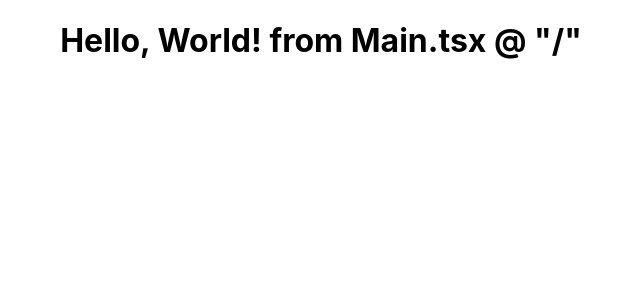
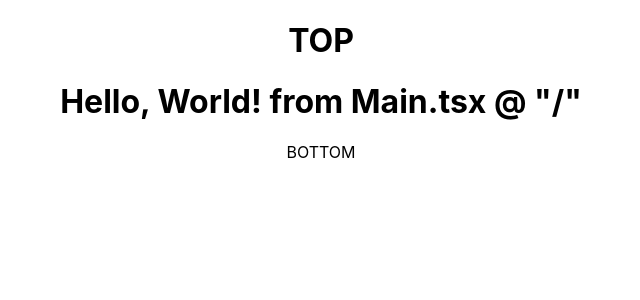
Before and after one commit to dp-152/commcepta-challenge, a React (Create React App) app: page / in a window 1280 px wide. Shown: the top 300 px of the page, without its empty margins (319-959 px from the left). Built offline with nearby package versions, Linux system fonts and the light colour scheme; the HTML template or start-up script is replaced by a standard one.

Commit message:
Updated routes to make use of a container

```diff
--- a/src/App.tsx
+++ b/src/App.tsx
@@ -7,20 +7,21 @@ import Cards from "./routes/cards/Cards";
 import Card from "./routes/cards/Card";
 import NewCard from "./routes/cards/NewCard";
 import NotFound from "./routes/NotFound";
+import Container from "./Container";
 
 function App() {
   return (
     <div className="App">
       <Routes>
-        <Route path="/">
+        <Route path="/" element={<Container />}>
           <Route path="" element={<Main />} />
           <Route path="/cards">
             <Route path="" element={<Cards />} />
             <Route path=":id" element={<Card />} />
             <Route path="new" element={<NewCard />} />
           </Route>
+          <Route path="*" element={<NotFound />} />
         </Route>
-        <Route path="*" element={<NotFound />} />
       </Routes>
     </div>
   );
--- /dev/null
+++ b/src/Container.tsx
@@ -0,0 +1,12 @@
+import React, { ReactElement } from "react";
+import { Outlet } from "react-router-dom";
+
+export default function Container(): ReactElement {
+  return (
+    <div>
+      <h1>TOP</h1>
+      <Outlet />
+      <p>BOTTOM</p>
+    </div>
+  );
+}
```
